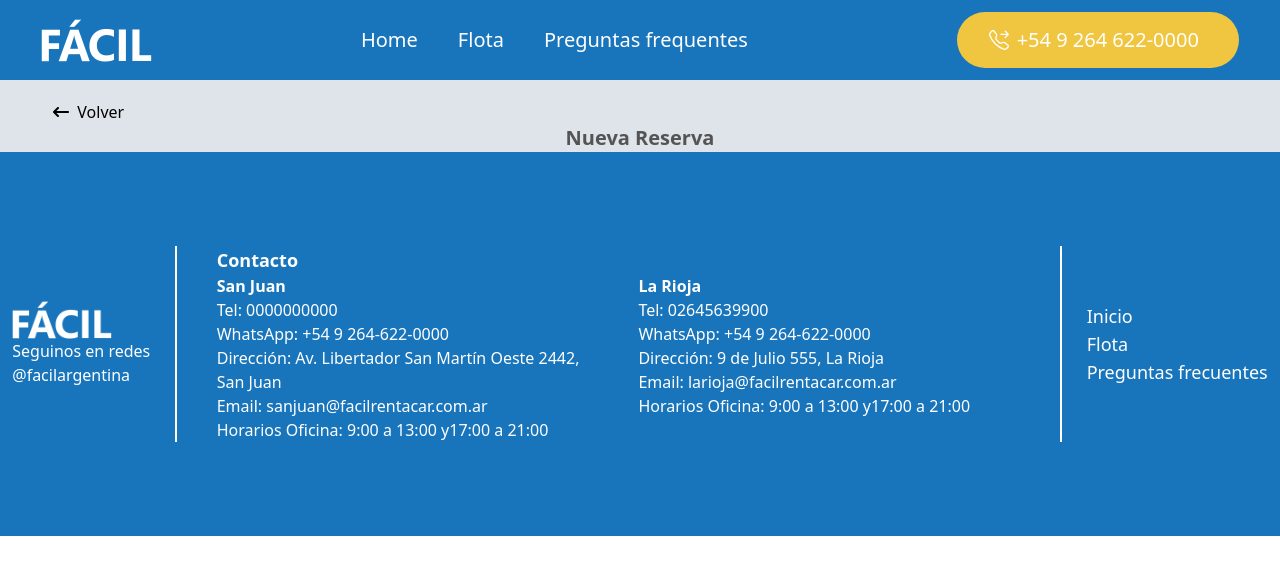
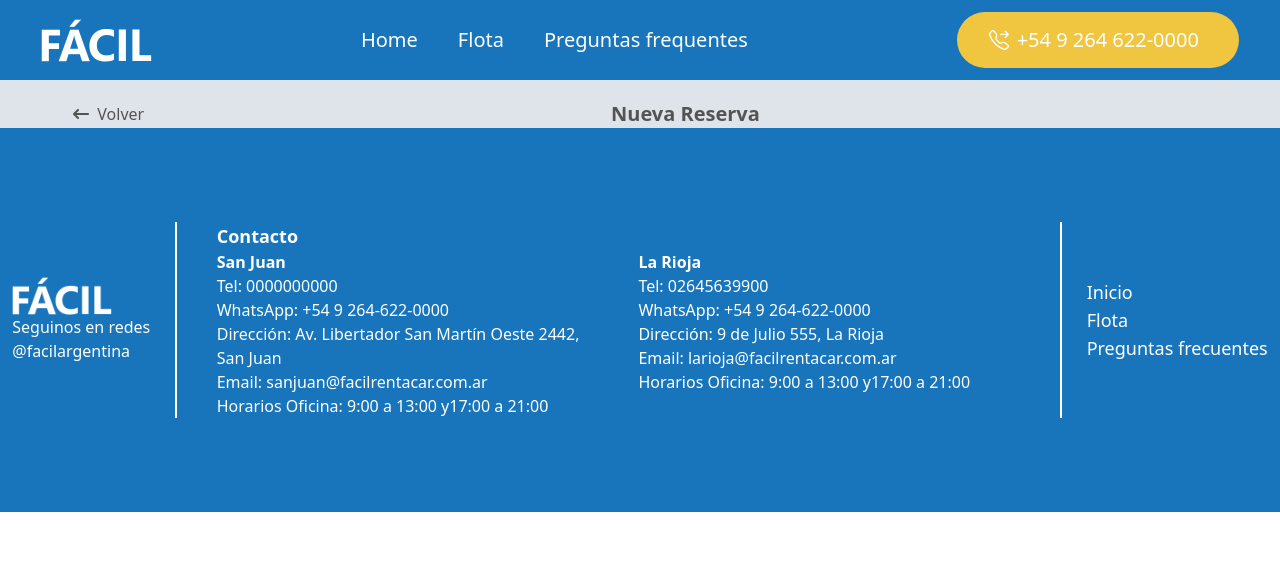
Before and after one commit to DeeRo-dev/facil-web, a React (Vite) app: page /flota in a window 1280 px wide. Shown: the top 574 px of the page. Built offline with nearby package versions, Linux system fonts and the light colour scheme.

Commit message:
bugs
Bug en el texto del layout Res.

```diff
--- a/src/pages/Flota/LayoutFlota.tsx
+++ b/src/pages/Flota/LayoutFlota.tsx
@@ -5,15 +5,17 @@ export default function LayoutFlota() {
   return (
     <>
       <div className="w-11/12 m-auto mt-5 flex flex-col">
-        <div className="pl-15">
+        <div className="flex  items-center">
+        <div className="pl-15 ml-5 text-colorText">
           <Link to="/" className="flex items-center">
             <FaArrowLeftLong />
             <p className="ml-2">Volver</p>
           </Link>
         </div>
-        <h2 className="text-xl ml-15 font-semibold text-colorText m-auto">
+        <h2 className="text-xl ml-15 font-semibold text-colorText m-auto ">
           Nueva Reserva
         </h2>
+        </div>
         <Outlet />
       </div>
     </>
```
